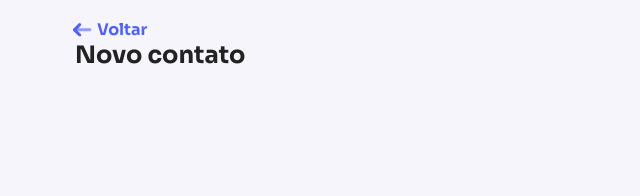
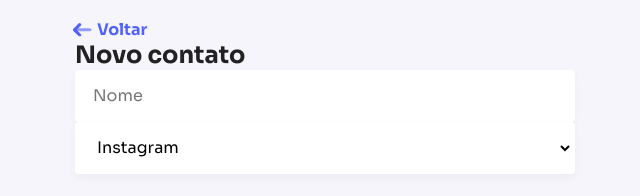
Before and after one commit to matheuscruzhen/mycontacts-frontend, a React (Create React App) app: page /new in a window 1280 px wide. Shown: the part 254-450 px from the top of the page, without its empty margins (315-955 px from the left). Built offline with nearby package versions, Linux system fonts and the light colour scheme.

Commit message:
Criando os componentes Input e Select

```diff
--- /dev/null
+++ b/src/components/Input.js
@@ -0,0 +1,19 @@
+import styled from 'styled-components';
+
+export default styled.input`
+  width: 100%;
+  border: none;
+  background: #fff;
+  border: 2px solid #fff;
+  box-shadow: 0px 4px 10px rgba(0, 0, 0, 0.04);
+  height: 52px;
+  border-radius: 4px;
+  outline: none;
+  padding: 0 16px;
+  font-size: 16px;
+  transition: border-color 0.2s ease-in;
+
+  &:focus {
+    border-color: ${({ theme }) => theme.colors.primary.main};
+  }
+`;
--- /dev/null
+++ b/src/components/Select.js
@@ -0,0 +1,19 @@
+import styled from 'styled-components';
+
+export default styled.select`
+  width: 100%;
+  border: none;
+  background: #fff;
+  border: 2px solid #fff;
+  box-shadow: 0px 4px 10px rgba(0, 0, 0, 0.04);
+  height: 52px;
+  border-radius: 4px;
+  outline: none;
+  padding: 0 16px;
+  font-size: 16px;
+  transition: border-color 0.2s ease-in;
+
+  &:focus {
+    border-color: ${({ theme }) => theme.colors.primary.main};
+  }
+`;
--- a/src/pages/NewContact/index.js
+++ b/src/pages/NewContact/index.js
@@ -1,10 +1,20 @@
 import React from 'react';
+
 import PageHeader from '../../components/PageHeader';
+import Input from '../../components/Input';
+import Select from '../../components/Select';
 
 export default function NewContact() {
   return (
     <div>
       <PageHeader title="Novo contato" />
+
+      <Input placeholder="Nome" />
+      <Select>
+        <option value="123">Instagram</option>
+        <option value="123">Instagram</option>
+        <option value="123">Instagram</option>
+      </Select>
     </div>
   );
 }
```
